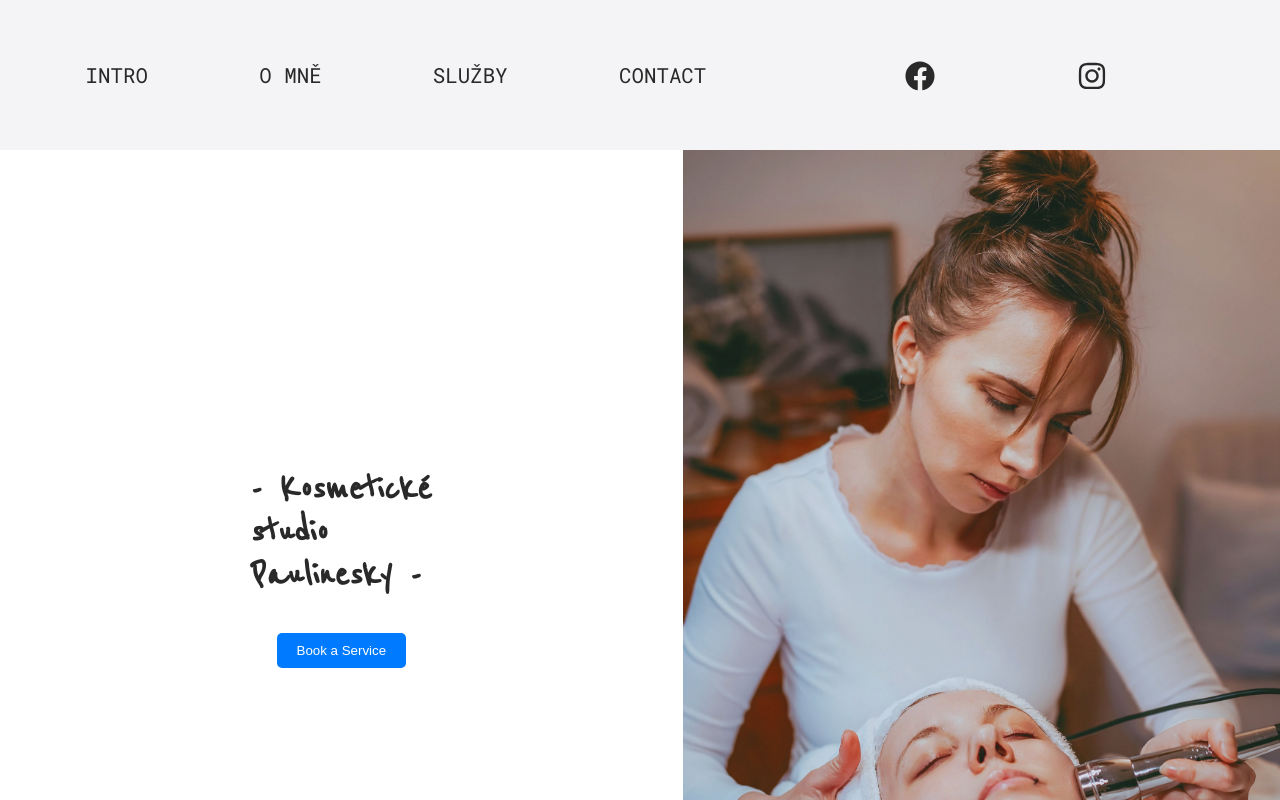
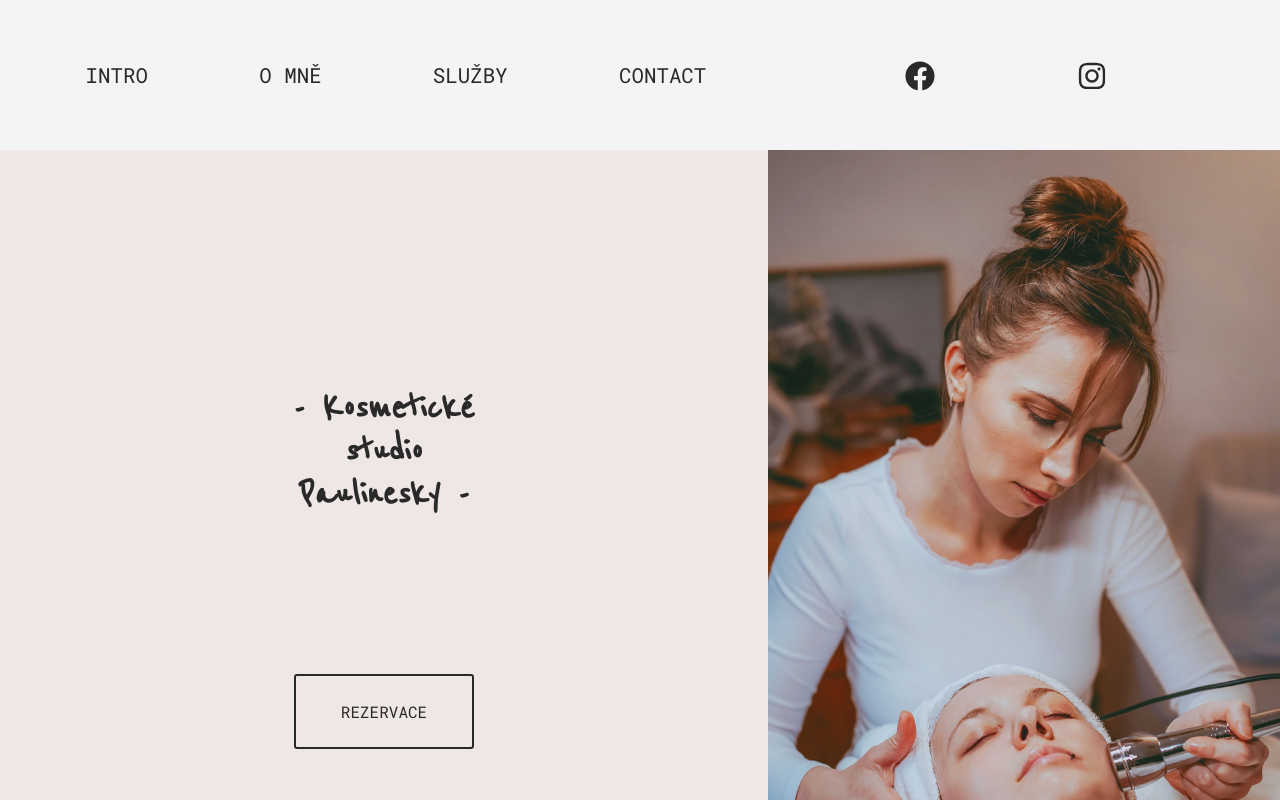
Before and after one commit to Maree13/paulinesky-studio, a React (Create React App) app: page / in a window 1280 px wide. Shown: the top 800 px of the page. Built offline with nearby package versions, Linux system fonts and the light colour scheme; a web font is replaced by a local one.

Commit message:
nastylovany button

```diff
--- a/src/components/ReservationButton.js
+++ b/src/components/ReservationButton.js
@@ -9,7 +9,7 @@ const ReservationButton = () => {
 
   return (
     <button onClick={navigateToLink} className="button-style">
-      Book a Service
+      Rezervace
     </button>
   );
 };
--- a/src/index.css
+++ b/src/index.css
@@ -308,22 +308,25 @@ h1 {
   flex-direction: row;
   width: 100%;
   min-height: 100vh;
+  background-color: var(--background-1);
 }
 
 .intro-text {
   display: flex;
   flex-direction: column;
-  justify-content: center;
+  justify-content: space-evenly;
   align-items: center;
-  width: 100%;
+  width: 60%;
   padding: 80px;
   flex-grow: 2;
 }
 
-
+.intro-title {
+  text-align: center;
+}
 
 .intro-background-image {
-  width: 100%;
+  width: 40%;
   background-image: url('./img/img-hero-3.jpg');
   background-size: cover;
   background-position: center;
@@ -333,14 +336,17 @@ h1 {
 
 /* BUTTON RESERVIO */
 .button-style {
-  padding: 10px 20px;
-  background-color: #007BFF;
-  color: white;
-  border: none;
-  border-radius: 5px;
+  padding: 25px 45px;
+  background-color: transparent;
+  color: var(--color-1);
+  border: solid 2.4px var(--color-1);
+  border-radius: 3px;
   cursor: pointer;
+  text-transform: uppercase;
+  font-family: "Roboto Mono", monospace;
+  font-size: 1rem;
 }
 
 .button-style:hover {
-  background-color: #0056b3;
+  background-color: var(--background-header-1);
 }
--- a/src/pages/Intro.js
+++ b/src/pages/Intro.js
@@ -4,7 +4,7 @@ const Intro = () => {
   return (
     <section className="intro">
       <div className="intro-text">
-        <h1>
+        <h1 className="intro-title">
           - Kosmetické <br /> studio <br /> Paulinesky -
         </h1>
 
```
